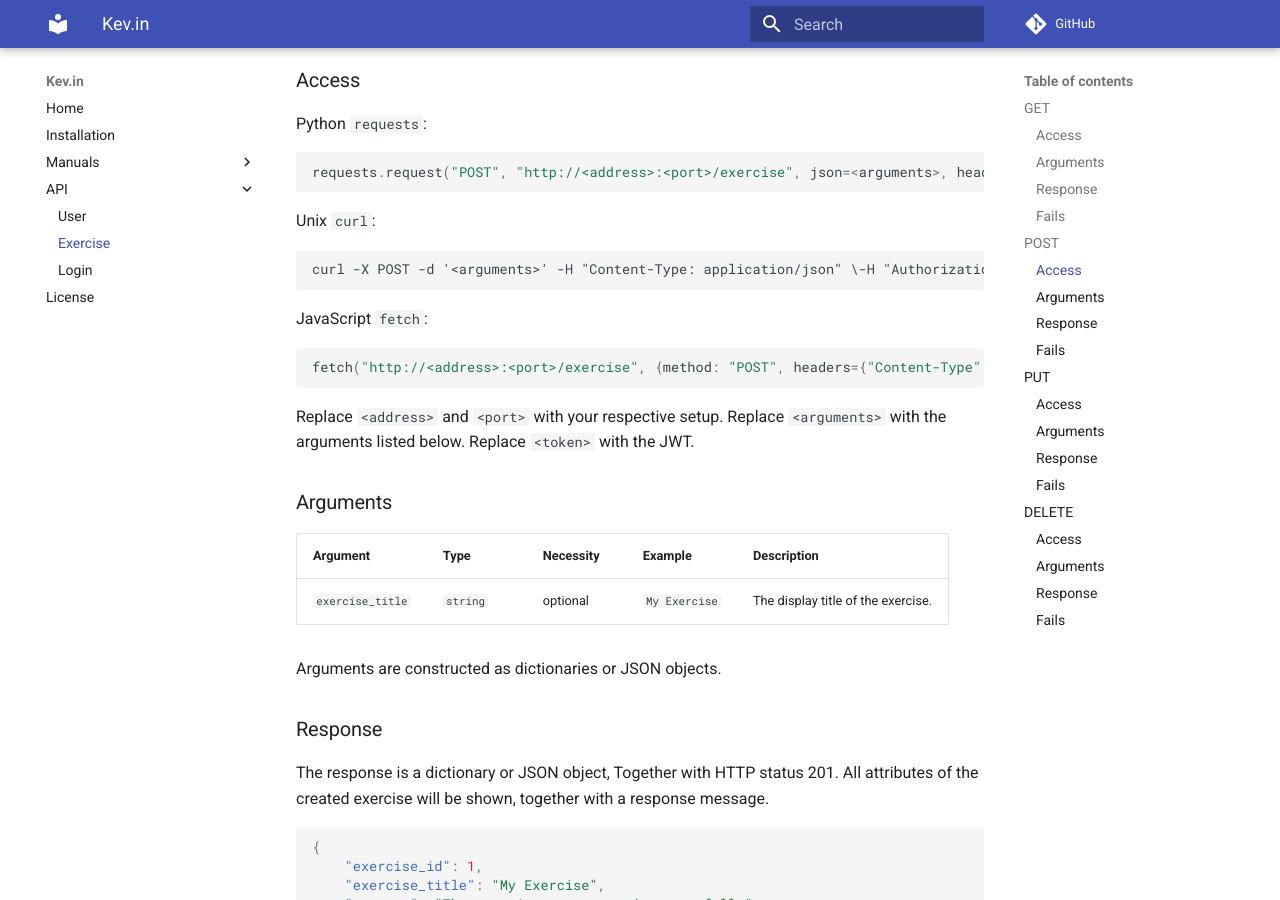
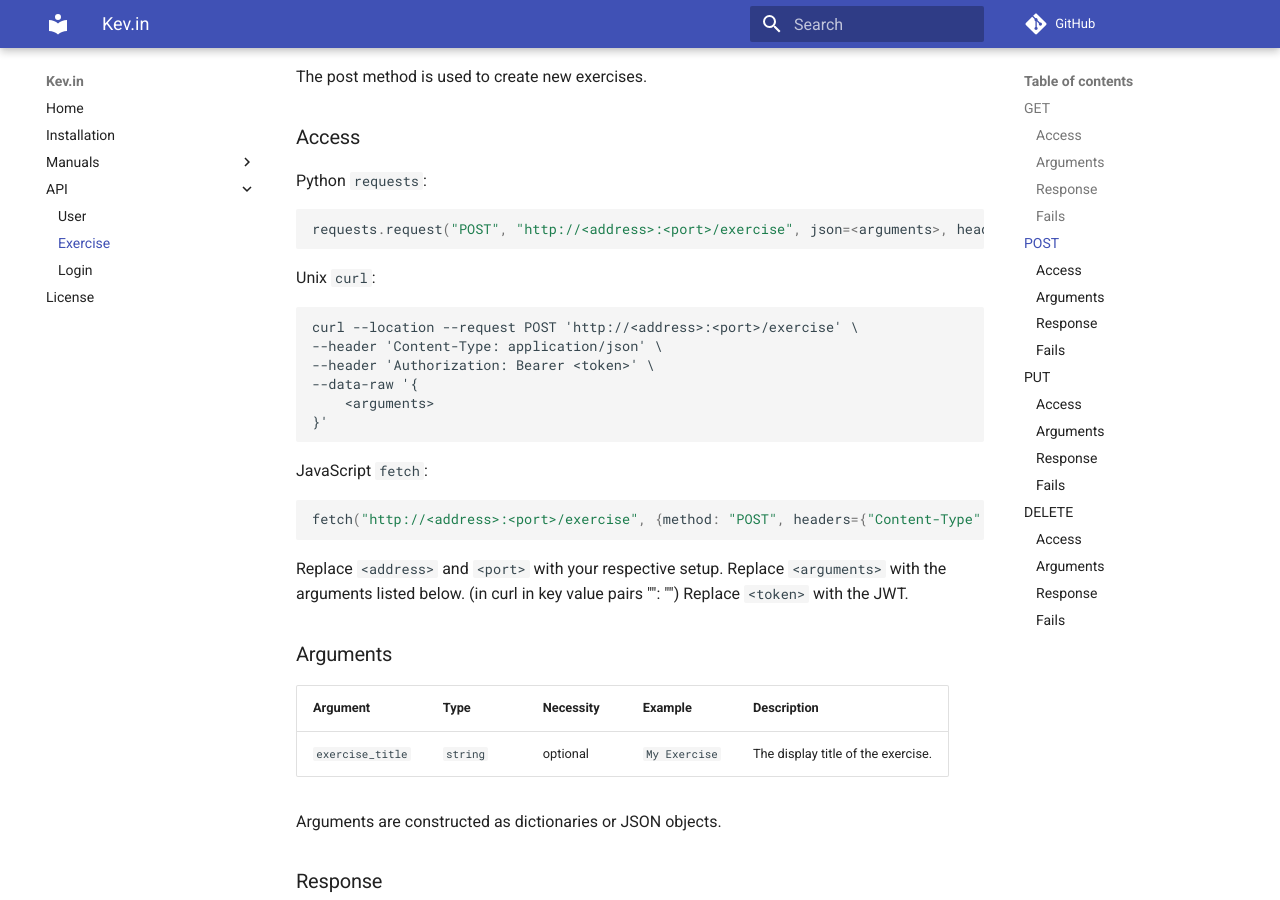
Before and after one commit to mlinke-ai/kev_in, an MkDocs documentation site: the page built from docs/api/exercise.md, in a window 1280 px wide and 900 px high, scrolled down 2033 px. Built offline with MkDocs 1.6.1 and Material for MkDocs 9.7.7, drawn with Linux system fonts in a browser that asks for light colours; comment, search, counter and statistics services are not loaded; some of the changed text lies outside the part shown.

Commit message:
added working cURL commands to docs

````diff
--- a/docs/api/exercise.md
+++ b/docs/api/exercise.md
@@ -30,7 +30,10 @@ requests.request("GET", "http://<address>:<port>/exercise?<arguments>", headers=
 Unix `curl`:
 
 ```
-curl -X GET -H "Content-Type: application/json" \-H "Authorization: Bearer <token>" http://<address>:<port>/exercise?<arguments>
+curl --location --request GET 'http://<address>:<port>/erxercise?<arguments>' \
+--header 'Content-Type: application/json' \
+--header 'Authorization: Bearer <token>' \
+--data-raw ''
 ```
 
 JavaScript `fetch`:
@@ -98,7 +101,12 @@ requests.request("POST", "http://<address>:<port>/exercise", json=<arguments>, h
 Unix `curl`:
 
 ```
-curl -X POST -d '<arguments>' -H "Content-Type: application/json" \-H "Authorization: Bearer <token>" http://<address>:<port>/exercise
+curl --location --request POST 'http://<address>:<port>/exercise' \
+--header 'Content-Type: application/json' \
+--header 'Authorization: Bearer <token>' \
+--data-raw '{
+    <arguments>
+}'
 ```
 
 JavaScript `fetch`:
@@ -108,7 +116,7 @@ fetch("http://<address>:<port>/exercise", {method: "POST", headers={"Content-Typ
 ```
 
 Replace `<address>` and `<port>` with your respective setup.
-Replace `<arguments>` with the arguments listed below.
+Replace `<arguments>` with the arguments listed below. (in curl in key value pairs "<key>": "<value>")
 Replace `<token>` with the JWT.
 
 ### Arguments
@@ -181,7 +189,12 @@ requests.request("PUT", "http://<address>:<port>/exercise", json=<arguments>, he
 Unix `curl`:
 
 ```
-curl -X PUT -d '<arguments>' -H "Content-Type: application/json" \-H "Authorization: Bearer <token>" http://<address>:<port>/exercise
+curl --location --request POST 'http://<address>:<port>/exercise' \
+--header 'Content-Type: application/json' \
+--header 'Authorization: Bearer <token>' \
+--data-raw '{
+    <arguments>
+}'
 ```
 
 JavaScript `fetch`:
@@ -191,7 +204,7 @@ fetch("http://<address>:<port>/exercise", {method: "PUT", headers={"Content-Type
 ```
 
 Replace `<address>` and `<port>` with your respective setup.
-Replace `<arguments>` with the arguments listed below.
+Replace `<arguments>` with the arguments listed below. (in curl in key value pairs "<key>": "<value>")
 Replace `<token>` with the JWT.
 
 ### Arguments
@@ -255,7 +268,12 @@ requests.request("DELETE", "http://<address>:<port>/exercise", json=<arguments>,
 Unix `curl`:
 
 ```
-curl -X DELETE -d '<arguments>' -H "Content-Type: application/json" \-H "Authorization: Bearer <token>" http://<address>:<port>/exercise
+curl --location --request POST 'http://<address>:<port>/exercise' \
+--header 'Content-Type: application/json' \
+--header 'Authorization: Bearer <token>' \
+--data-raw '{
+    <arguments>
+}'
 ```
 
 JavaScript `fetch`:
@@ -265,7 +283,7 @@ fetch("http://<address>:<port>/exercise", {method: "DELETE", headers={"Content-T
 ```
 
 Replace `<address>` and `<port>` with your respective setup.
-Replace `<arguments>` with the arguments listed below.
+Replace `<arguments>` with the arguments listed below. (in curl in key value pairs "<key>": "<value>")
 Replace `<token>` with the JWT.
 
 ### Arguments
````
Also changed, not shown: docs/api/user.md (+3 -1 lines).
